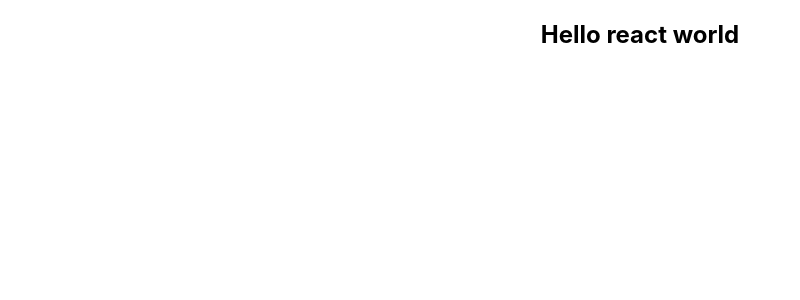
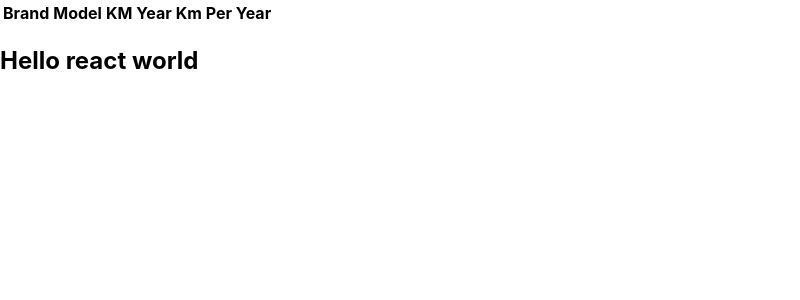
Before and after one commit to yogev76/movie-app-practice, a React (Create React App) app: page / in a window 1280 px wide. Shown: the top 300 px of the page, without its empty margins (0-800 px from the left). Built offline with nearby package versions, Linux system fonts and the light colour scheme.

Commit message:
add basic table

```diff
--- a/src/App.js
+++ b/src/App.js
@@ -1,9 +1,14 @@
-import logo from './logo.svg';
+import React from 'react';
 import './App.css';
+import CarsComp from './components/CarView/CarView';
+import CarModel from './data-models/CarModel';
+
 
 function App() {
+  console.log(new CarModel('ABC','QW',2000,1989))
   return (
-    <div className="App">
+    <div>
+      <CarsComp />
      <h2>Hello react world</h2>
     </div>
   );
--- /dev/null
+++ b/src/components/CarView/CarView.js
@@ -0,0 +1,28 @@
+import React from 'react';
+class CarsComp extends React.Component {
+    constructor(props) {
+        super(props);
+    }
+    render() {
+        const carTableRows = [];
+        return (
+            <table>
+            <thead>
+                <tr>
+                    <th>Brand</th>
+                    <th>Model</th>
+                    <th>KM</th>
+                    <th>Year</th>
+                    <th>Km Per Year</th>
+                </tr>
+            </thead>
+            <tbody>
+                {carTableRows}
+            </tbody>
+        </table>
+
+        )
+    }
+}
+
+export default CarsComp;
--- /dev/null
+++ b/src/data-models/CarModel.js
@@ -0,0 +1,16 @@
+class CarModel {
+    constructor(brand, model,  km, year) {
+      this.brand =brand;
+      this.model = model;
+      this.km = km;
+      this.year = year;
+      this.kmPerYear = this.getKmPerYear();
+    }
+    getKmPerYear() {
+      const currentYear = new Date().getFullYear(); // 2020
+      console.log(currentYear);
+      const yearsOnRoad = currentYear - this.year;
+      return parseInt(this.km / (yearsOnRoad || 1)); // avoid divide by zero
+    }
+  }
+  export default CarModel;
```
Also changed, not shown: 1 other file (tests, documents, lock files or other folders).
